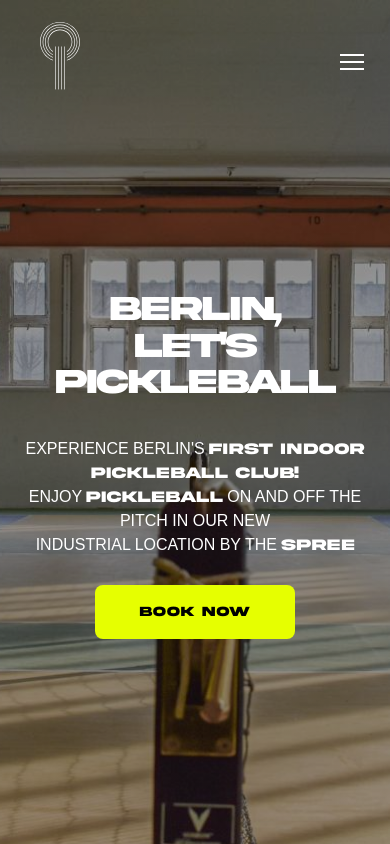
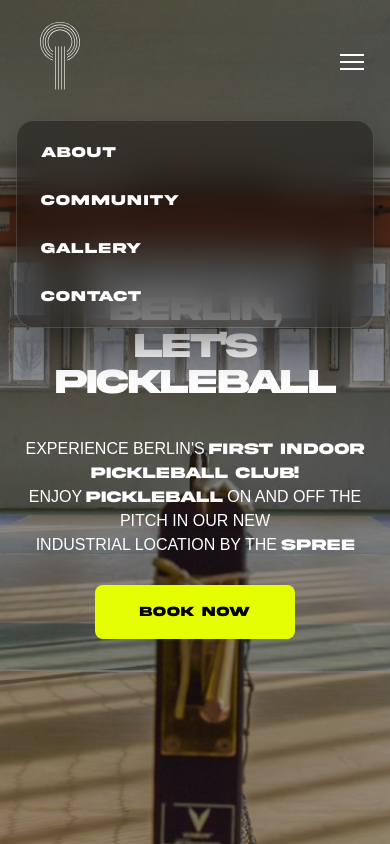
Before and after one commit to syedahadimran/my-react-site, a React (Vite) app: page / in a window 390 px wide. Both pictures are taken after a click on the button 352 px from the left and 62 px from the top of the page. Shown: the top 844 px of the page. Built offline with nearby package versions, Linux system fonts and the light colour scheme.

Commit message:
final updates

```diff
--- a/src/sections/slider/hero.css
+++ b/src/sections/slider/hero.css
@@ -194,16 +194,22 @@
 
 }
 
+.hero__mobile-menu {
+  display: none;
+}
+
 /* Mobile */
 @media (max-width: 767px) {
-  .hero__header {
+   .hero__header {
     justify-content: space-between;
     gap: 0;
     padding: 22px 20px 0;
   }
 
-  .hero__nav {
-    display: none;
+  /* hide desktop navs */
+  .hero__nav--left,
+  .hero__nav--right {
+    display: none !important;
   }
 
   .hero__logo-link {
@@ -250,4 +256,72 @@
   .hero__scroll {
     bottom: 18px;
   }
+
+  /* 🔥 PIXEL PERFECT MOBILE MENU */
+  .hero__mobile-menu {
+    display: flex;
+
+    position: fixed;
+    top: 120px;
+    left: 16px;
+    right: 16px;
+
+    background: rgba(0, 0, 0, 0.38);
+    backdrop-filter: blur(18px);
+
+    border-radius: 18px;
+    padding: 8px;
+
+    flex-direction: column;
+    gap: 2px;
+
+    border: 1px solid rgba(255, 255, 255, 0.14);
+    box-shadow: 0 18px 40px rgba(0, 0, 0, 0.45);
+
+    opacity: 0;
+    pointer-events: none;
+    transition: opacity 0.2s ease;
+
+    z-index: 50;
+  }
+
+  .hero__mobile-menu.active {
+    opacity: 1;
+    pointer-events: auto;
+  }
+
+  /* 🔥 PERFECT ITEM STYLE */
+  .hero__mobile-menu .hero__nav-link {
+    display: block;
+    width: 100%;
+
+    padding: 14px 16px;
+
+    font-family: "Akira Expanded", sans-serif;
+    font-size: 15px;
+    font-weight: 600;
+
+    letter-spacing: 0.05em;
+    text-transform: uppercase;
+
+    border-radius: 12px;
+
+    text-align: left;
+
+    background: transparent !important;
+    box-shadow: none !important;
+    outline: none !important;
+
+    transition: none;
+  }
+
+  /* ❌ REMOVE ALL ACTIVE / HOVER EFFECTS */
+  .hero__mobile-menu .hero__nav-link:hover,
+  .hero__mobile-menu .hero__nav-link:active,
+  .hero__mobile-menu .hero__nav-link:focus {
+    background: transparent !important;
+    box-shadow: none !important;
+    outline: none !important;
+  }
+
 }
--- a/src/sections/slider/hero.jsx
+++ b/src/sections/slider/hero.jsx
@@ -1,8 +1,11 @@
 import "./hero.css";
 import heroVideo from "../../assets/images/slider-bg.jpeg";
 import logo from "../../assets/images/logo-white.svg";
+import { useState } from "react";
 
 function Hero() {
+  const [menuOpen, setMenuOpen] = useState(false);
+
   return (
     <section className="hero">
       <div
@@ -17,19 +20,31 @@ function Hero() {
       <div className="hero__overlay"></div>
 
       <header className="hero__header">
-  <nav className="hero__nav hero__nav--left">
+        <div className={`hero__mobile-menu ${menuOpen ? "active" : ""}`}>
+          <a href="#about" className="hero__nav-link">About</a>
+          <a href="#community" className="hero__nav-link">Community</a>
+          <a href="#gallery" className="hero__nav-link">Gallery</a>
+          <a href="#contact" className="hero__nav-link">Contact</a>
+        </div>
+
+
+        <nav className={`hero__nav hero__nav--left ${menuOpen ? "active" : ""}`}>
           <a href="#contact" className="hero__nav-link">Contact</a>
         </nav>
 
-  <a href="/" className="hero__logo-link"  aria-label="Homepage">
+        <a href="/" className="hero__logo-link" aria-label="Homepage">
           <img src={logo} alt="Logo" className="hero__logo" />
         </a>
 
-  <nav className="hero__nav hero__nav--right">
+        <nav className={`hero__nav hero__nav--right ${menuOpen ? "active" : ""}`}>
           <a href="#about" className="hero__nav-link">About Us</a>
         </nav>
 
-  <button className="hero__menu-button" aria-label="Open menu">
+        <button
+          className="hero__menu-button"
+          aria-label="Open menu"
+          onClick={() => setMenuOpen(!menuOpen)}
+        >
           <span></span>
           <span></span>
           <span></span>
@@ -51,7 +66,10 @@ function Hero() {
           INDUSTRIAL LOCATION BY THE <strong>SPREE</strong>
         </p>
 
-        <a href="https://funkhaus-sports.netlify.app/venue/7d0202a4-1003-4794-9404-b58704fed655?step=0" className="hero__button">
+        <a
+          href="https://funkhaus-sports.netlify.app/venue/7d0202a4-1003-4794-9404-b58704fed655?step=0"
+          className="hero__button"
+        >
           BOOK NOW
         </a>
       </div>
```
Lines whose indentation alone changed are shown as unchanged.
